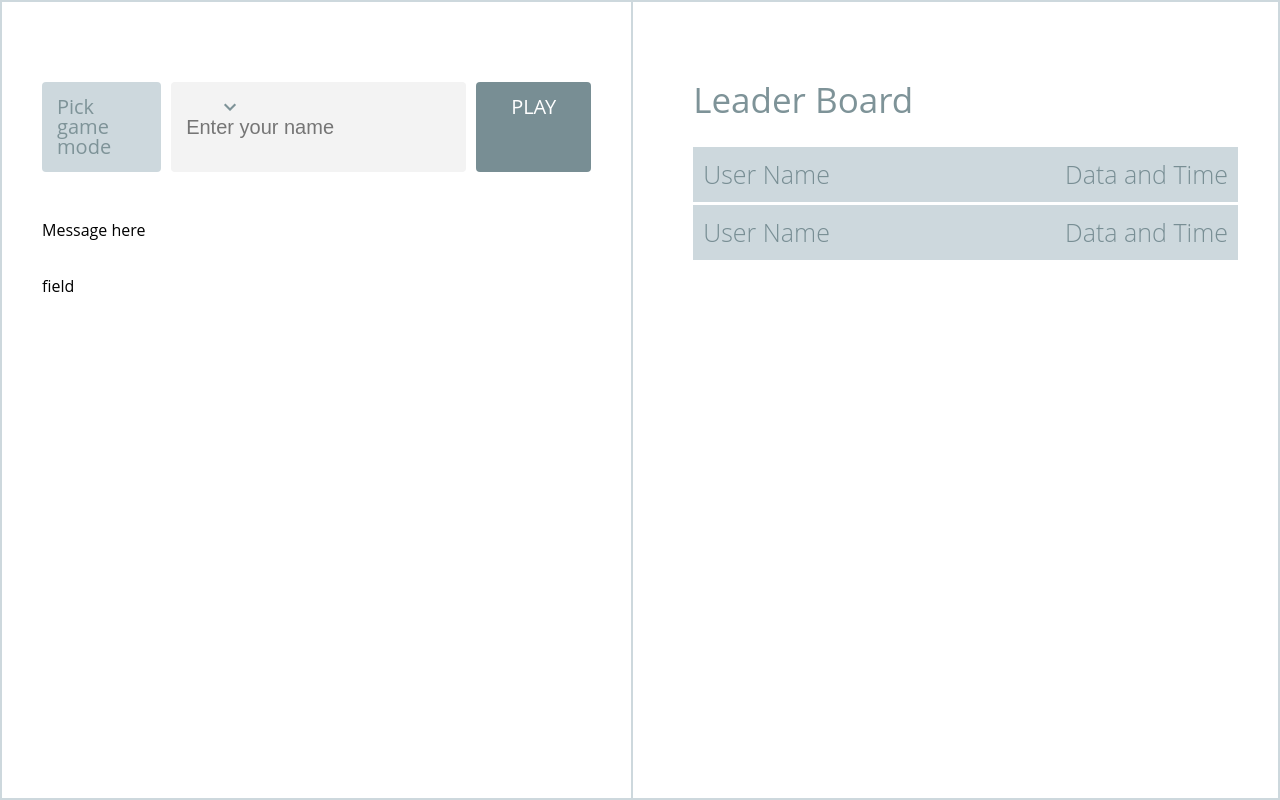
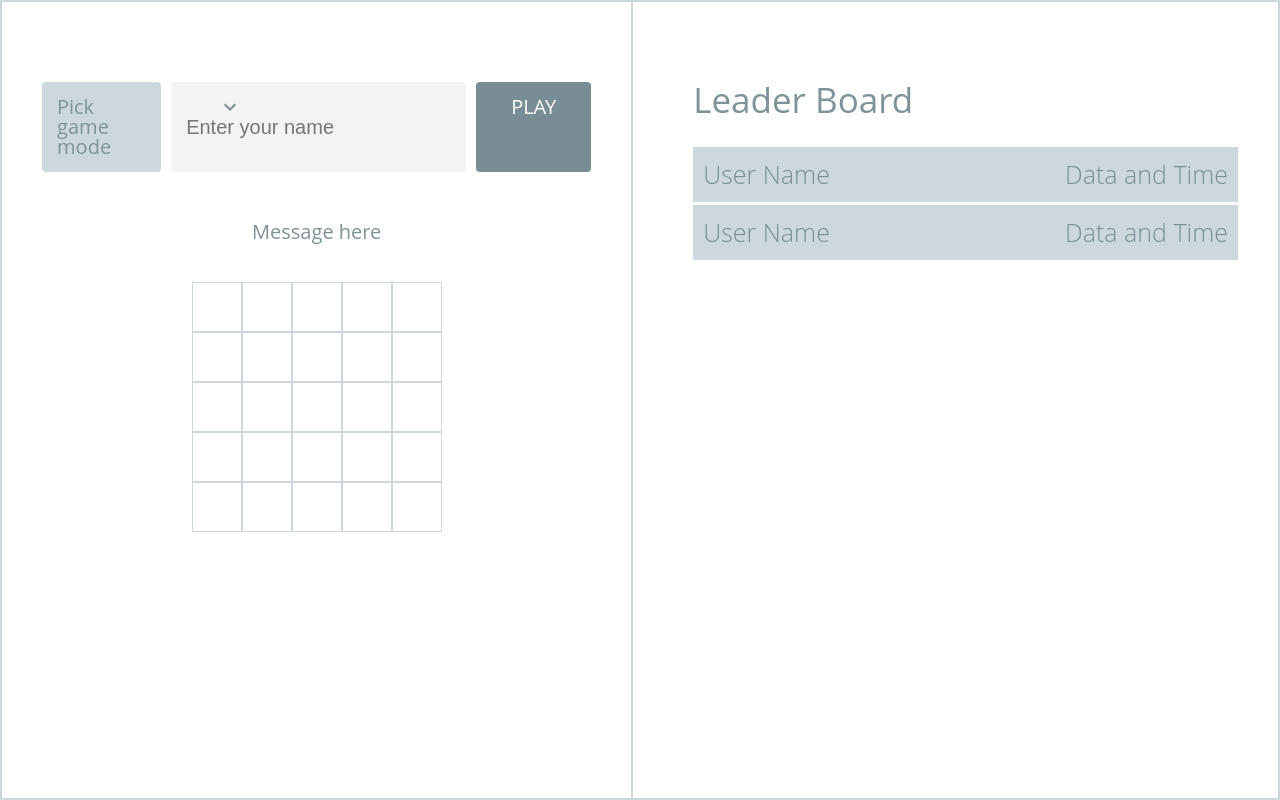
Before and after one commit to barabashlyuda77/game-in-dots, a React (Create React App) app: page / in a window 1280 px wide. Built offline with nearby package versions, Linux system fonts and the light colour scheme.

Commit message:
Create field component

```diff
--- /dev/null
+++ b/src/components/field/field.js
@@ -0,0 +1,21 @@
+import React from 'react';
+import './field.scss';
+
+import Square from '../square/square.js';
+
+function Field() {
+  const field = Array.from(Array(25).keys());
+  return (
+    <div className="field">
+      {
+        field.map((_, i) => {
+          return <Square
+            key={i}
+          />
+        })
+      }
+    </div>
+  );
+}
+
+export default Field;
--- /dev/null
+++ b/src/components/field/field.scss
@@ -0,0 +1,6 @@
+.field {
+  display: flex;
+  flex-wrap: wrap;
+  width: 250px;
+  height: 250px;
+}
--- a/src/components/game-board/game-board.js
+++ b/src/components/game-board/game-board.js
@@ -3,13 +3,14 @@ import './game-board.scss';
 
 import ControlButtons from '../control-buttons/control-buttons.js';
 import Message from '../message/message.js';
+import Field from '../field/field.js';
 
 function GameBoard() {
   return (
     <div className="game-board">
       <ControlButtons />
       <Message text="Message here"/>
-      field
+      <Field level="Easy"/>
     </div>
   );
 }
--- a/src/components/game-board/game-board.scss
+++ b/src/components/game-board/game-board.scss
@@ -3,6 +3,7 @@
 .game-board {
   display: flex;
   flex-direction: column;
+  align-items: center;
   flex: 1;
   border: 2px solid $gray;
   padding: 80px 40px 40px 40px;
--- a/src/components/message/message.scss
+++ b/src/components/message/message.scss
@@ -2,4 +2,6 @@
 
 .message {
   margin: 50px 0 40px 0;
+  color: $front-color-dark-gray;
+  font-size: 20px;
 }
--- /dev/null
+++ b/src/components/square/square.js
@@ -0,0 +1,11 @@
+import React from 'react';
+import './square.scss';
+
+function Square() {
+  return (
+    <div className="square">
+    </div>
+  );
+}
+
+export default Square;
--- /dev/null
+++ b/src/components/square/square.scss
@@ -0,0 +1,8 @@
+@import '../../variables';
+
+.square {
+  border: 1px solid $gray;
+  width: 50px;
+  height: 50px;
+  cursor: pointer;
+}
```
